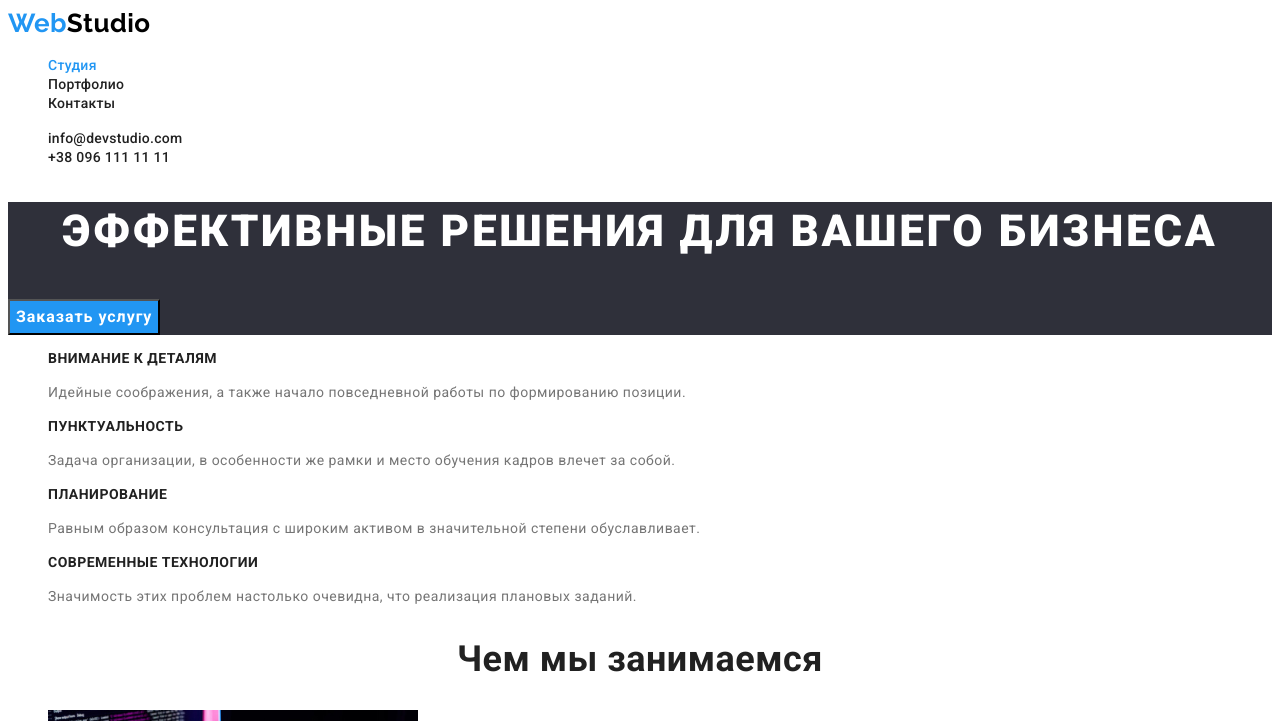
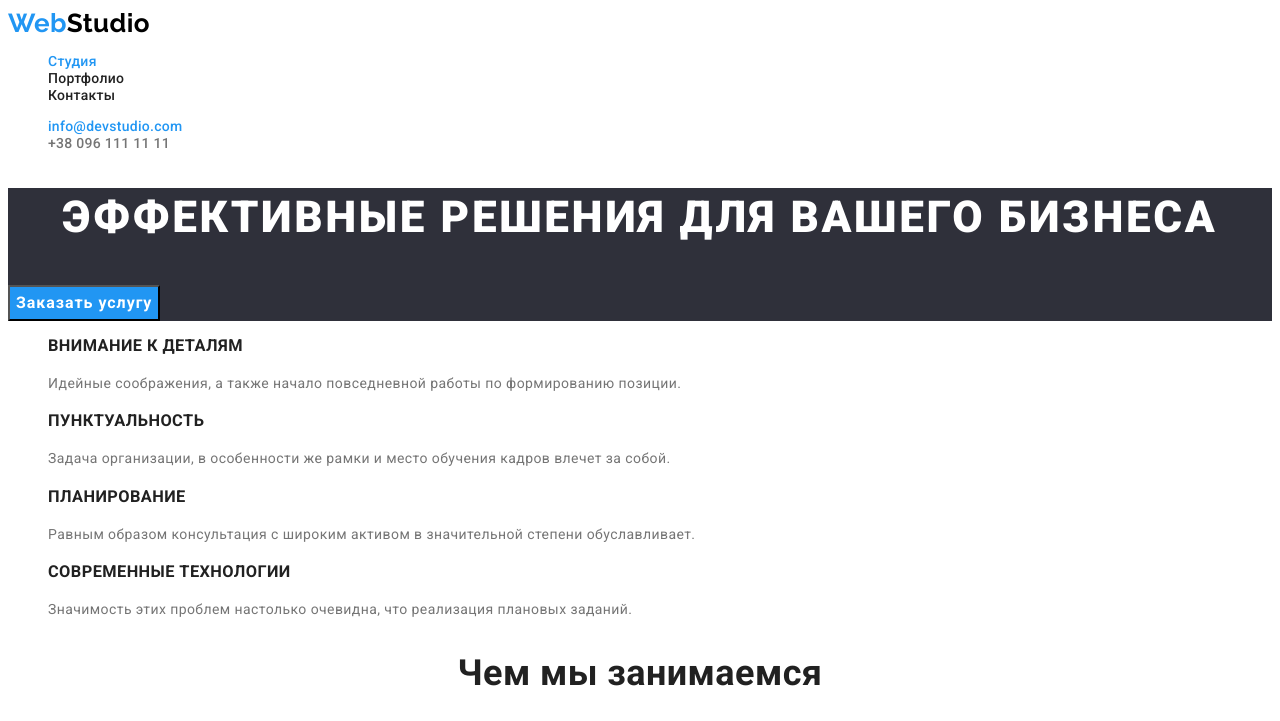
Before and after one commit to ZVA-23/goit-markup-hw-02, a plain HTML site: page index.html in a window 1280 px wide. Shown: the top 721 px of the page. Drawn offline with Linux system fonts and the light colour scheme.

Commit message:
Коректує навігацію і контакти

```diff
--- a/css/styles.css
+++ b/css/styles.css
@@ -22,6 +22,7 @@ body {
     color: var(--primari-text-color);
 
     font-family: Roboto, sans-serif;
+    font-size: 14px;
     letter-spacing: 0.03em;
 }
 
@@ -64,22 +65,39 @@ body {
     color: var(--primary-white-color);
 }
 
-.site-nav .link {
+.site.list .nav-link {
     color: var(--title-text-color);
 
     font-weight: 500;
-    font-size: 14px;
     line-height: 1.14;
     letter-spacing: 0.02em;
     text-decoration: none;
 }
 
-.site-nav .link:hover,
-.site-nav .link:focus  {
+.site.list .nav-link:hover,
+.site.list .nav-link:focus  {
     color: var(--accent-color);
 }
 
-.site-nav .link.current {
+.site.list .nav-link.current {
+    color: var(--accent-color);
+}
+
+.site.list .contact-link {
+    color: var(--primari-text-color);
+
+    font-weight: 500;
+    line-height: 1.14;
+    letter-spacing: 0.02em;
+    text-decoration: none;
+}
+
+.site.list .contact-link:hover,
+.site.list .contact-link:focus {
+    color: var(--accent-color);
+}
+
+.site.list .contact-link.current {
     color: var(--accent-color);
 }
 
@@ -131,14 +149,12 @@ body {
     color: var(--title-text-color);
 
     font-weight: 700;
-    font-size: 14px;
     line-height:1.14;
     text-transform: uppercase;
 }
 
 .feature-list .text {
     font-weight: 400;
-    font-size: 14px;
     line-height: 1.71;
 }
 
@@ -223,7 +239,6 @@ body {
     color: var(--primary-white-color);
 
     font-weight: 400;
-    font-size: 14px;
     line-height: 1.71;
     text-decoration: none;
 }
--- a/index.html
+++ b/index.html
@@ -18,15 +18,15 @@
         <!-- Nav -->
         <nav>
             <a href="./index.html" class="logo">Web<span class="accent">Studio</span></a>
-            <ul class="site-nav list">
-                <li><a href="" class="link current">Студия</a></li>
-                <li><a href="./portfolio.html" class="link">Портфолио</a></li>
-                <li><a href="" class="link">Контакты</a></li>
+            <ul class="site list">
+                <li><a href="" class="nav-link current">Студия</a></li>
+                <li><a href="./portfolio.html" class="nav-link">Портфолио</a></li>
+                <li><a href="" class="nav-link">Контакты</a></li>
             </ul>
         </nav>
-        <ul class="site-nav list">
-            <li><a href="mailto:info@devstudio.com" class="link">info@devstudio.com</a></li>
-            <li><a href="tel:+380961111111" class="link">+38 096 111 11 11</a></li>
+        <ul class="site list">
+            <li><a href="mailto:info@devstudio.com" class="contact-link current">info@devstudio.com</a></li>
+            <li><a href="tel:+380961111111" class="contact-link">+38 096 111 11 11</a></li>
         </ul>
     </header>
     <!--main-->
```
Also changed, not shown: portfolio.html (+7 -7 lines).
